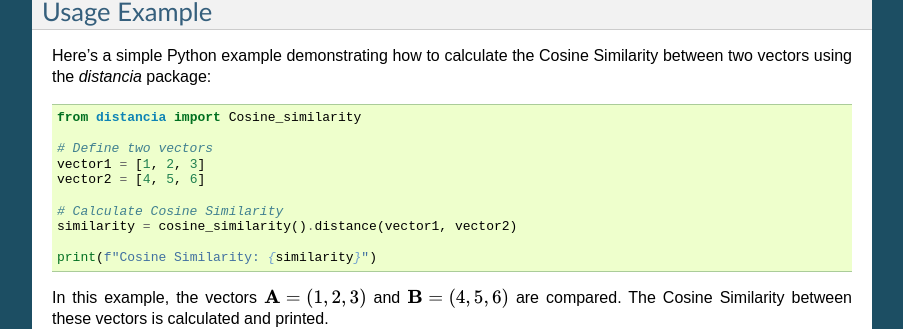
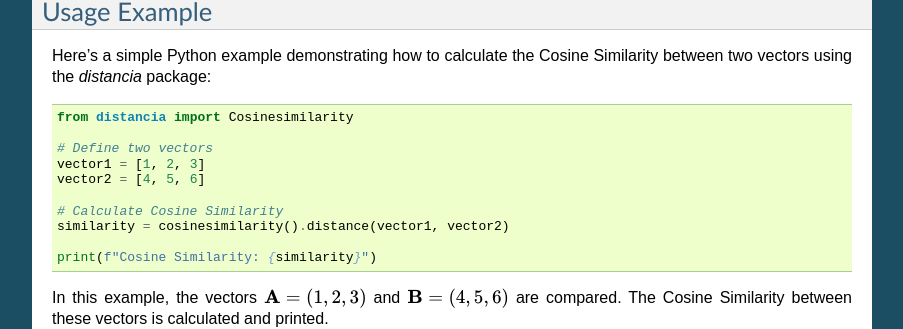
Before and after one commit to ym001/distancia, a Sphinx documentation site: the page built from docs/Cosine.rst, in a window 1280 px wide. Shown: the part 980-1309 px from the top of the page, without its empty margins (198-1101 px from the left). Built offline with Sphinx 7.4.7, drawn with Linux system fonts in a browser that asks for light colours; pages that are not in the unit, such as notebooks, are missing from menus.

Commit message:
Update Cosine.rst

```diff
--- a/docs/Cosine.rst
+++ b/docs/Cosine.rst
@@ -46,14 +46,14 @@ Here's a simple Python example demonstrating how to calculate the Cosine Similar
 
 .. code-block:: python
 
-    from distancia import Cosine_similarity
+    from distancia import Cosinesimilarity
 
     # Define two vectors
     vector1 = [1, 2, 3]
     vector2 = [4, 5, 6]
 
     # Calculate Cosine Similarity
-    similarity = cosine_similarity().distance(vector1, vector2)
+    similarity = cosinesimilarity().distance(vector1, vector2)
 
     print(f"Cosine Similarity: {similarity}")
 
```
